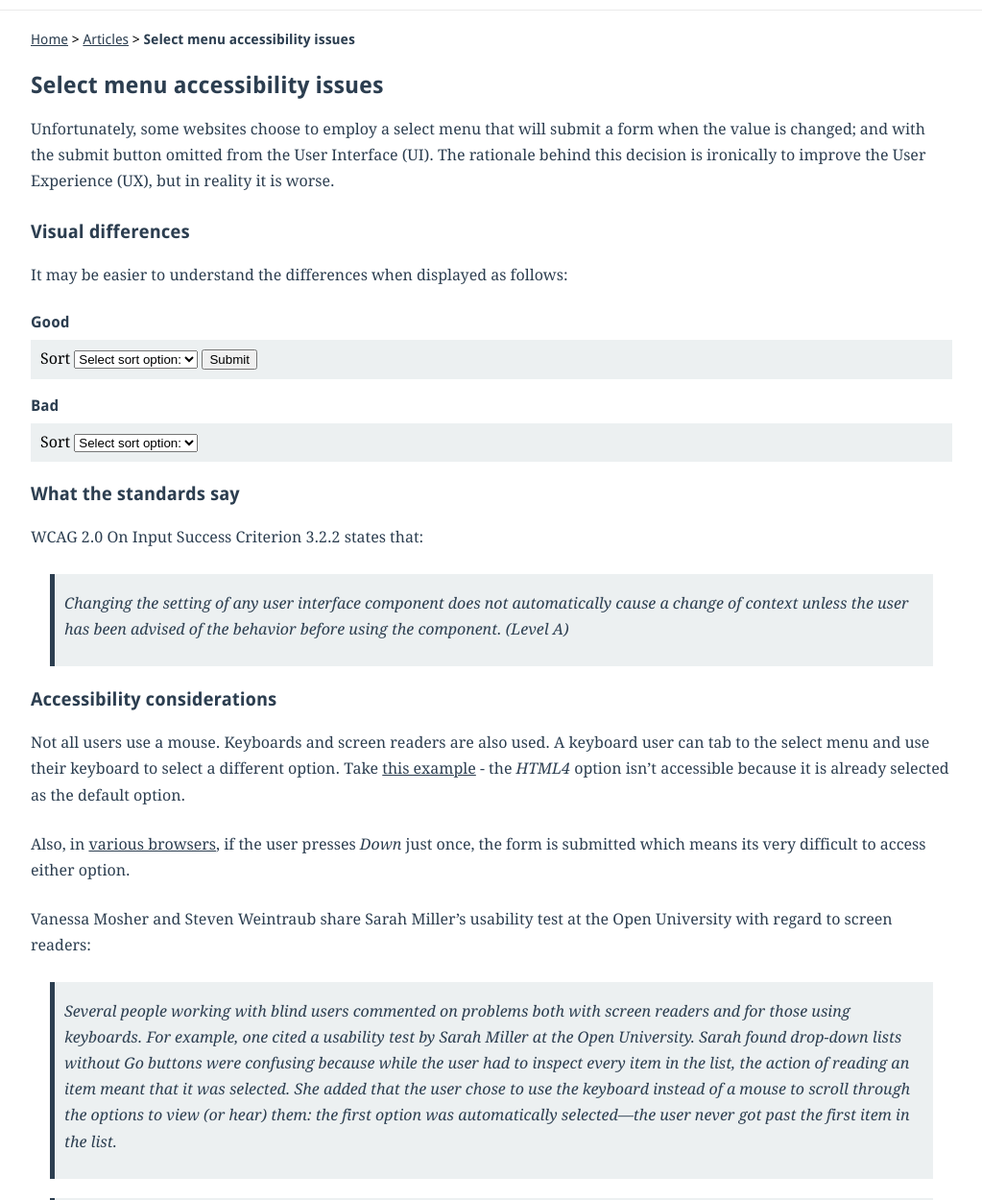
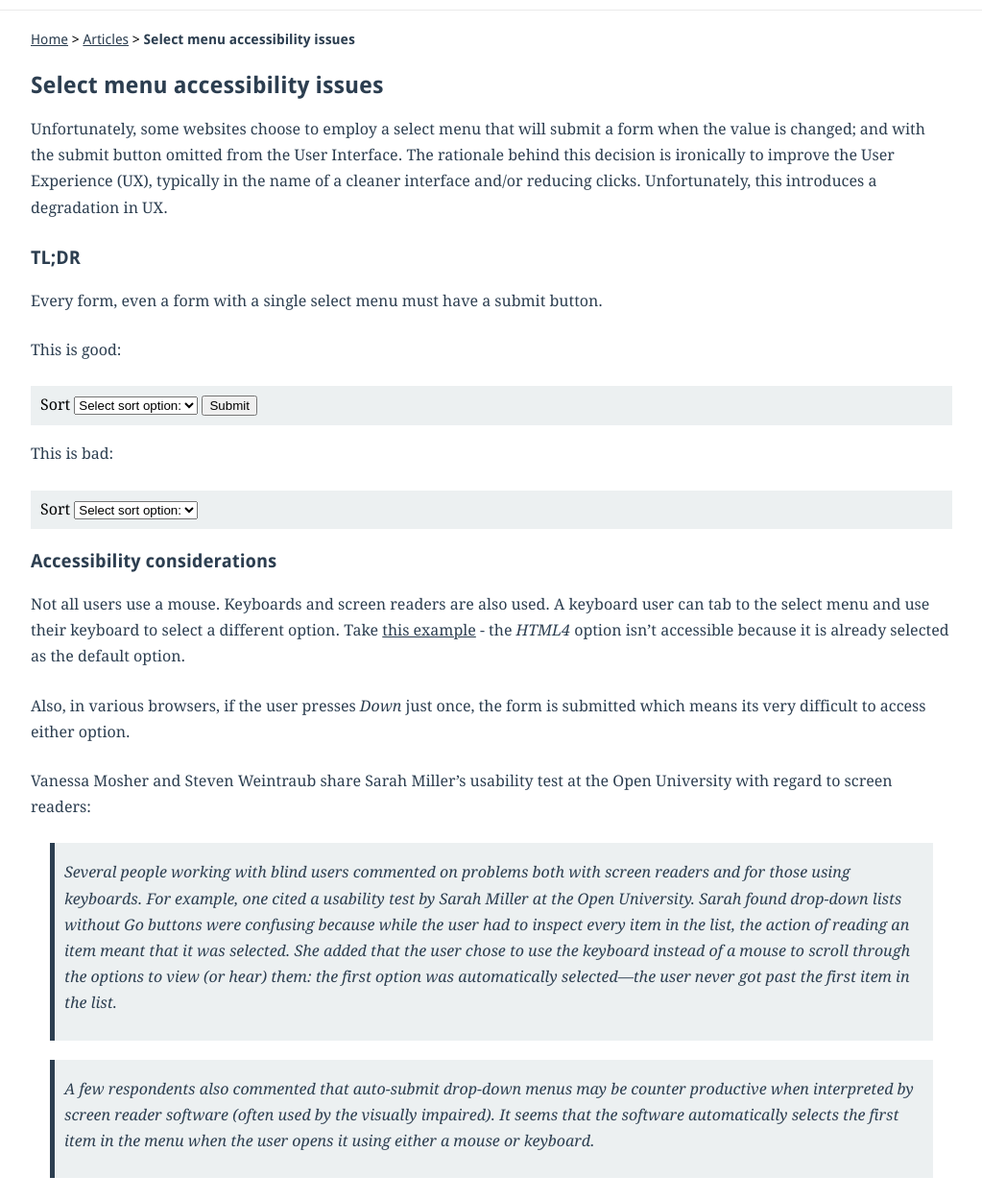
Before and after one commit to adamsilver/adamsilver.io-jekyll, a Jekyll site: the page built from _posts/2014-09-17-select-menu-accessibility-issues.md, in a window 1280 px wide and 1400 px high, cut to the strip 150-1400 px from the top of the window. Shown: the whole strip at 96% size, without its empty margins (128-1151 px from the left). Built offline with Jekyll 4.4.1, drawn with Linux system fonts in a browser that asks for light colours; Markdown is read by kramdown in place of the engine named in the settings; some of the changed text lies outside the part shown.

Commit message:
updated article

```diff
--- a/_posts/2014-09-17-select-menu-accessibility-issues.md
+++ b/_posts/2014-09-17-select-menu-accessibility-issues.md
@@ -5,13 +5,13 @@
 categories: accessibility
 ---
 
-Unfortunately, some websites choose to employ a select menu that will submit a form when the value is changed; and with the submit button omitted from the User Interface (UI). The rationale behind this decision is ironically to improve the User Experience (UX), but in reality it is worse.
+Unfortunately, some websites choose to employ a select menu that will submit a form when the value is changed; and with the submit button omitted from the User Interface. The rationale behind this decision is ironically to improve the User Experience (UX), typically in the name of a cleaner interface and/or reducing clicks. Unfortunately, this introduces a degradation in UX.
 
-## Visual differences
+## TL;DR
 
-It may be easier to understand the differences when displayed as follows:
+Every form, even a form with a single select menu must have a submit button.
 
-### Good
+This is good:
 
 <div class="ui">
 	<form>
@@ -27,7 +27,7 @@
 	</form>
 </div>
 
-### Bad
+This is bad:
 
 <div class="ui">
 	<form>
@@ -42,23 +42,37 @@
 	</form>
 </div>
 
-## What the standards say
-
-WCAG 2.0 On Input Success Criterion 3.2.2 states that:
-
-> Changing the setting of any user interface component does not automatically cause a change of context unless the user has been advised of the behavior before using the component. (Level A)
-
 ## Accessibility considerations
 
 Not all users use a mouse. Keyboards and screen readers are also used. A keyboard user can tab to the select menu and use their keyboard to select a different option. Take [this example](http://html.cita.illinois.edu/script/onchange/onchange-example.php) - the *HTML4* option isn't accessible because it is already selected as the default option.
 
-Also, in [various browsers](http://pauljadam.com/blog/javascript/onchange-event-on-a-select-inputjump-menu-accessibility-problems/), if the user presses *Down* just once, the form is submitted which means its very difficult to access either option.
+Also, in various browsers, if the user presses *Down* just once, the form is submitted which means its very difficult to access either option.
 
 Vanessa Mosher and Steven Weintraub share Sarah Miller's usability test at the Open University with regard to screen readers:
 
  >Several people working with blind users commented on problems both with screen readers and for those using keyboards. For example, one cited a usability test by Sarah Miller at the Open University. Sarah found drop-down lists without Go buttons were confusing because while the user had to inspect every item in the list, the action of reading an item meant that it was selected. She added that the user chose to use the keyboard instead of a mouse to scroll through the options to view (or hear) them: the first option was automatically selected—the user never got past the first item in the list.
 
 > A few respondents also commented that auto-submit drop-down menus may be counter productive when interpreted by screen reader software (often used by the visually impaired). It seems that the software automatically selects the first item in the menu when the user opens it using either a mouse or keyboard.
+
+## What browsers are affected?
+
+The affected browsers (to my knowledge) are Chrome (on Windows), Opera (on Windows), Internet Explorer 6, 7, 8 and 9. It is very likely there are others.
+
+## Debunking UX beliefs
+
+The point about a cleaner interface and less clicks is best addressed by Albert Einstein:
+
+> "Everything should be made as simple as it needs to be, and no simpler."
+
+Counting clicks to measure a successful UX is mindless. [Stop it](http://idyeah.com/blog/2012/06/stop-counting-clicks/).
+
+## What Web Standards say
+
+WCAG 2.0 On Input Success Criterion 3.2.2 states that:
+
+> Changing the setting of any user interface component does not automatically cause a change of context unless the user has been advised of the behavior before using the component. (Level A)
+
+That settles that. There is a clear difference between input/selection and *submission*; don't combine the two in a single control, especially if it breaks the functionality for some users.
 
 ## Usability considerations
 
@@ -70,4 +84,4 @@
 
 ## Summary
 
-Select menus are *not* meant to be used for navigation. In doing so, the UX is degraded for certain users. Avoiding this behaviour ensures it works well cross-browser and without Javascript, with the welcome side effect of providing an experience which is intuitive and consistent.
+Select menus are *not* meant to be used for navigation; it is merely a learned behaviour. In doing so, the UX is degraded for certain users. Ensuring *all* forms have a submit button guarantees cross-browser compatibility for *all* users, which is the beautify of the web.
```
